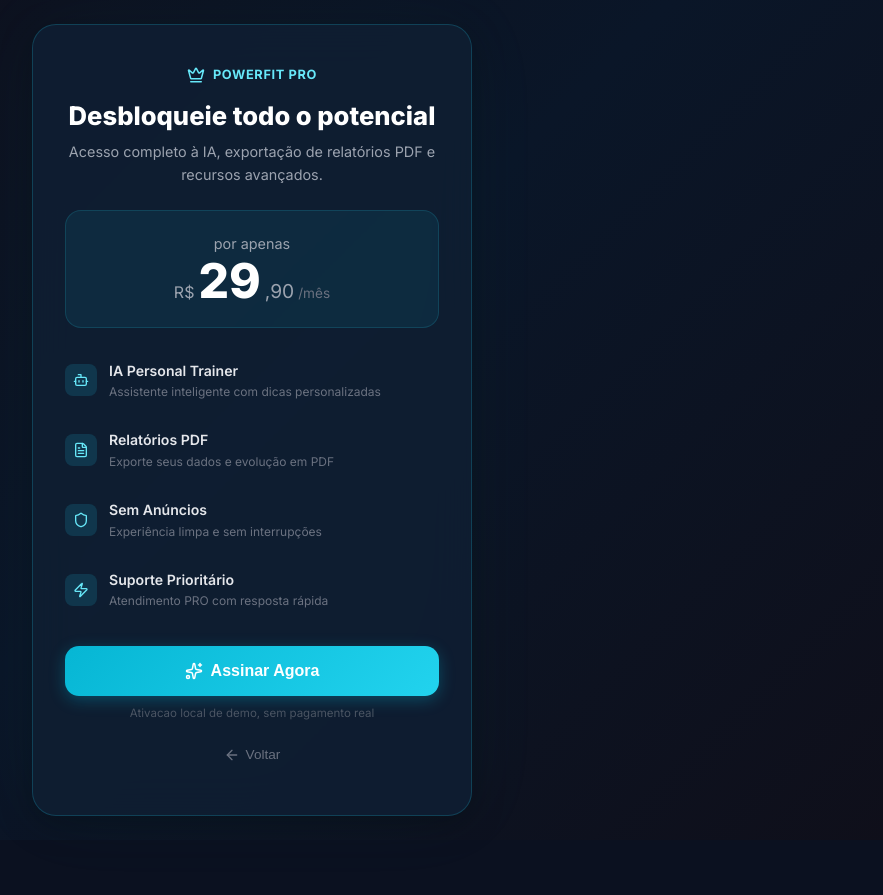
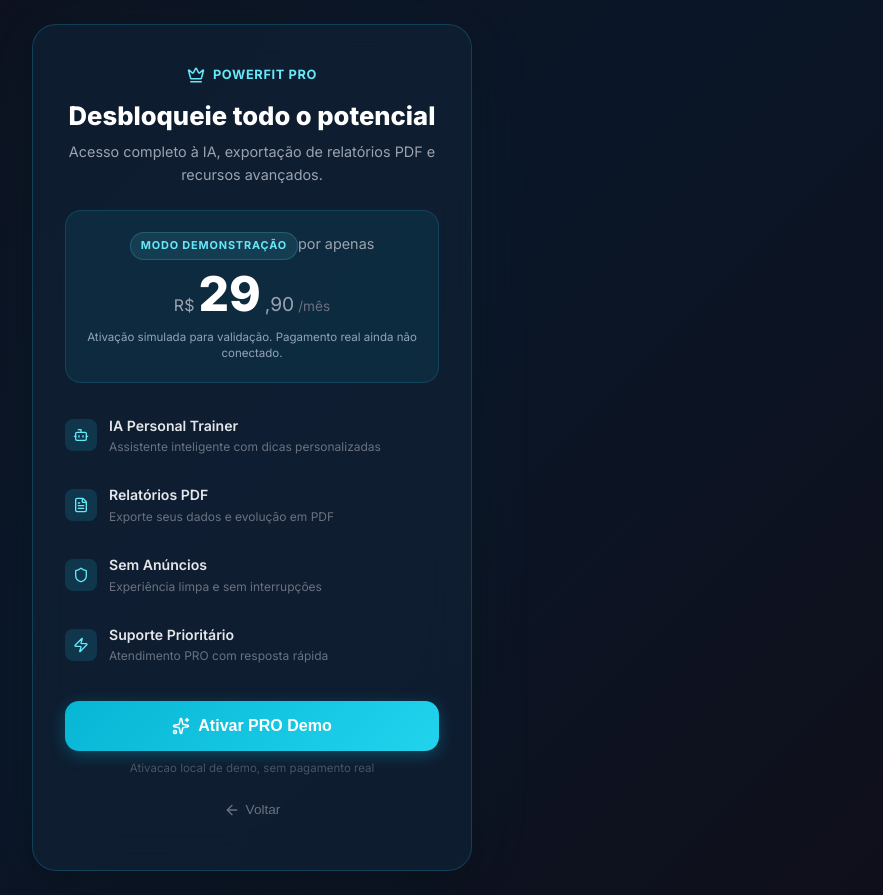
Before and after one commit to Davi-Monteles/powerfit-app, a React (Vite) app: page /upgrade in a window 1280 px wide. Shown: the whole page, without its empty margins (388-1271 px from the left). Before the commit the page ends 840 px from the top, so only its background shows below. Built offline with nearby package versions, Linux system fonts and the light colour scheme; no server answers.

Commit message:
clarify student pro demo flow

```diff
--- a/src/pages/MyPlan.jsx
+++ b/src/pages/MyPlan.jsx
@@ -208,7 +208,7 @@ export default function MyPlan() {
           }}>
             <ShieldCheck color="#f97316" size={20} />
             <span style={{ fontSize: '0.82rem', fontWeight: 800, letterSpacing: '0.12em', textTransform: 'uppercase', color: '#fdba74' }}>
-              Voce possui acesso VIP Vitalicio — Todos os recursos desbloqueados
+              Plano do aluno em modo demo — acesso PRO ativo por ativacao simulada
             </span>
           </div>
         )}
@@ -465,6 +465,13 @@ export default function MyPlan() {
           gap: '10px',
           opacity: 0.4,
         }}>
+          {user?.type === 'aluno' ? (
+            <div style={{ display: 'flex', alignItems: 'center', gap: '8px', fontSize: '0.82rem', textAlign: 'center' }}>
+              <ShieldCheck size={16} color="#22c55e" />
+              <span>Plano do aluno em modo demo; pagamento real ainda não conectado</span>
+            </div>
+          ) : (
+            <>
               <div style={{ display: 'flex', alignItems: 'center', gap: '8px', fontSize: '0.82rem' }}>
                 <ShieldCheck size={16} color="#22c55e" />
                 <span>Pagamento 100% seguro via Mercado Pago</span>
@@ -473,6 +480,8 @@ export default function MyPlan() {
                 <Lock size={14} />
                 <span>Dados protegidos com criptografia SSL</span>
               </div>
+            </>
+          )}
           <p style={{ margin: 0, fontSize: '0.65rem', letterSpacing: '0.15em', fontWeight: 700, textTransform: 'uppercase' }}>
             PowerFit Academy — v4.0
           </p>
--- a/src/pages/PremiumLobby.jsx
+++ b/src/pages/PremiumLobby.jsx
@@ -62,6 +62,7 @@ export default function PremiumLobby({ onUpgrade }) {
             <div className="badge badge-primary" style={{ position: 'absolute', top: '-12px', left: '50%', transform: 'translateX(-50%)', fontWeight: 'bold' }}>EXCLUSIVO ALUNOS</div>
 
             <h3 style={{ fontSize: '1.5rem', marginBottom: '8px' }}>{plan.name}</h3>
+            <div className="badge" style={{ display: 'inline-flex', marginBottom: '12px', background: 'rgba(6, 182, 212, 0.1)', border: '1px solid rgba(6, 182, 212, 0.22)', color: '#67e8f9', fontSize: '0.68rem', letterSpacing: '0.08em', textTransform: 'uppercase' }}>Modo demonstração</div>
             <p style={{ color: 'var(--text-muted)', marginBottom: '24px', fontSize: '0.9rem' }}>Autonomia total nos seus treinos.</p>
 
             <div style={{ fontSize: '3.5rem', fontWeight: '800', margin: '0 0 24px 0', display: 'flex', alignItems: 'flex-start', justifyContent: 'center' }}>
@@ -70,6 +71,9 @@ export default function PremiumLobby({ onUpgrade }) {
               <span style={{ fontSize: '1.2rem', marginTop: '10px' }}>,{plan.price.toString().split('.')[1] || '00'}</span>
               <span style={{ fontSize: '1rem', color: 'var(--text-muted)', marginTop: 'auto', marginBottom: '10px', marginLeft: '4px' }}>/mês</span>
             </div>
+            <p style={{ color: 'var(--text-muted)', fontSize: '0.78rem', lineHeight: 1.4, margin: '-12px 0 24px' }}>
+              Ativação simulada para validação. Pagamento real ainda não conectado.
+            </p>
 
             <ul style={{ textAlign: 'left', marginBottom: '32px', display: 'flex', flexDirection: 'column', gap: '12px', fontSize: '0.95rem' }}>
               <li style={{ display: 'flex', gap: '8px', alignItems: 'center' }}><CheckCircle size={18} className="text-success" /> IA Trainer 24h Disponível</li>
--- a/src/pages/PricingPlans.jsx
+++ b/src/pages/PricingPlans.jsx
@@ -104,6 +104,10 @@ export default function PricingPlans() {
                   <span className="plan-period">/mês</span>
                 </div>
 
+                {activeType === 'aluno' && plan.id === 'student-pro' && (
+                  <p className="plan-info plan-demo-note">Modo demo do aluno: Pagamento real ainda não conectado.</p>
+                )}
+
                 {plan.studentLimit !== undefined && (
                   <p className="plan-info">
                     {plan.studentLimit === Infinity ? '∞ Alunos ilimitados' : `Até ${plan.studentLimit} alunos`}
@@ -131,6 +135,8 @@ export default function PricingPlans() {
                     <span className="plan-loading">Ativando...</span>
                   ) : isCurrent ? (
                     'Plano Ativo'
+                  ) : activeType === 'aluno' ? (
+                    <>Ativar Demo {plan.name} <ArrowRight size={16} /></>
                   ) : (
                     <>Selecionar {plan.name} <ArrowRight size={16} /></>
                   )}
@@ -142,7 +148,7 @@ export default function PricingPlans() {
 
         <div className="pricing-footer">
           <Shield size={16} />
-          <span>Pagamento seguro • Cancele a qualquer momento • Sem taxas ocultas</span>
+          <span>{activeType === 'aluno' ? 'Modo demo do aluno • Pagamento real ainda não conectado' : 'Pagamento seguro • Cancele a qualquer momento • Sem taxas ocultas'}</span>
         </div>
       </div>
 
@@ -389,6 +395,15 @@ export default function PricingPlans() {
           color: #3B82F6;
         }
 
+        .plan-demo-note {
+          background: rgba(6,182,212,0.08);
+          border: 1px solid rgba(6,182,212,0.18);
+          color: #67e8f9;
+          font-size: 0.74rem;
+          line-height: 1.35;
+          margin-bottom: 12px;
+        }
+
         .plan-features {
           list-style: none;
           text-align: left;
--- a/src/pages/Upgrade.jsx
+++ b/src/pages/Upgrade.jsx
@@ -76,6 +76,7 @@ export default function Upgrade() {
 
         {/* Price */}
         <div style={styles.priceBox}>
+          <div style={styles.demoPill}>Modo demonstração</div>
           <span style={{ fontSize: '0.9rem', color: '#9ca3af' }}>por apenas</span>
           <div style={{ display: 'flex', alignItems: 'baseline', gap: '4px', justifyContent: 'center' }}>
             <span style={{ fontSize: '1rem', color: '#9ca3af' }}>R$</span>
@@ -83,6 +84,7 @@ export default function Upgrade() {
             <span style={{ fontSize: '1.2rem', color: '#9ca3af' }}>,90</span>
             <span style={{ fontSize: '0.85rem', color: '#6b7280' }}>/mês</span>
           </div>
+          <p style={styles.demoCopy}>Ativação simulada para validação. Pagamento real ainda não conectado.</p>
         </div>
 
         {/* Features */}
@@ -115,7 +117,7 @@ export default function Upgrade() {
           ) : (
             <>
               <Sparkles size={18} />
-              <span>Assinar Agora</span>
+              <span>Ativar PRO Demo</span>
             </>
           )}
         </button>
@@ -182,6 +184,27 @@ const styles = {
     background: 'rgba(34, 211, 238, 0.08)',
     border: '1px solid rgba(34, 211, 238, 0.15)',
   },
+  demoPill: {
+    display: 'inline-flex',
+    alignItems: 'center',
+    justifyContent: 'center',
+    padding: '4px 10px',
+    borderRadius: '999px',
+    marginBottom: '10px',
+    background: 'rgba(103, 232, 249, 0.1)',
+    border: '1px solid rgba(103, 232, 249, 0.18)',
+    color: '#67e8f9',
+    fontSize: '0.68rem',
+    fontWeight: 700,
+    letterSpacing: '0.08em',
+    textTransform: 'uppercase',
+  },
+  demoCopy: {
+    color: '#94a3b8',
+    fontSize: '0.72rem',
+    lineHeight: 1.4,
+    margin: '10px 0 0',
+  },
   featureList: {
     display: 'flex',
     flexDirection: 'column',
```
Also changed, not shown: 1 other file (tests, documents, lock files or other folders). Lines whose indentation alone changed are shown as unchanged.
